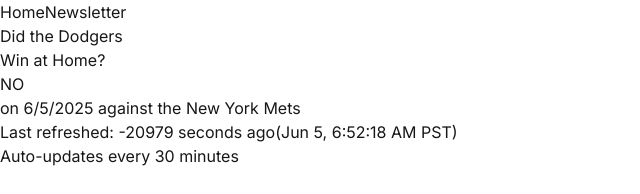
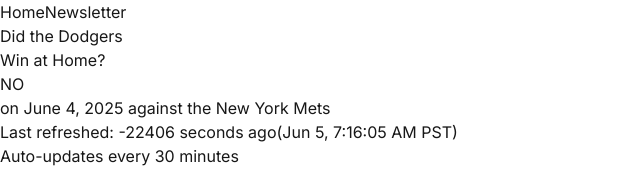
Before and after one commit to hhankj/diddogderswin, a Next.js app: page / in a window 1280 px wide. Shown: the top 194 px of the page, without its empty margins (0-640 px from the left). Built offline with nearby package versions, Linux system fonts and the light colour scheme.

Commit message:
changed date format

```diff
--- a/package.json
+++ b/package.json
@@ -12,6 +12,7 @@
   "dependencies": {
     "autoprefixer": "^10.4.21",
     "next": "^14.2.29",
+    "node-fetch": "^3.3.2",
     "react": "^18",
     "react-dom": "^18"
   },
--- a/public/game-data.json
+++ b/public/game-data.json
@@ -1,5 +1,5 @@
 {
   "didWin": false,
-  "gameInfo": "on 6/5/2025 against the New York Mets",
-  "lastUpdated": "2025-06-05T13:52:18.198Z"
+  "gameInfo": "on June 4, 2025 against the New York Mets",
+  "lastUpdated": "2025-06-05T14:16:05.844Z"
 }
--- a/scripts/update-data.js
+++ b/scripts/update-data.js
@@ -50,7 +50,11 @@
       competitor => competitor.team.id !== '19'
     );
 
-    const gameDate = new Date(mostRecentGame.date).toLocaleDateString();
+    const gameDate = new Date(mostRecentGame.date).toLocaleDateString('en-US', {
+      year: 'numeric',
+      month: 'long',
+      day: 'numeric'
+    });
     const gameInfo = `on ${gameDate} against the ${opponent?.team.displayName || 'opponent'}`;
 
     return {
--- a/src/app/page.tsx
+++ b/src/app/page.tsx
@@ -126,7 +126,7 @@
       );
     }
 
-    if (!gameData.didWin === undefined || !gameData.gameInfo) {
+    if (gameData.didWin === undefined || !gameData.gameInfo) {
       return (
         <div className="text-4xl md:text-5xl font-bold text-gray-400 mb-8">
           NO DATA
```
Also changed, not shown: 1 other file (tests, documents, lock files or other folders).
